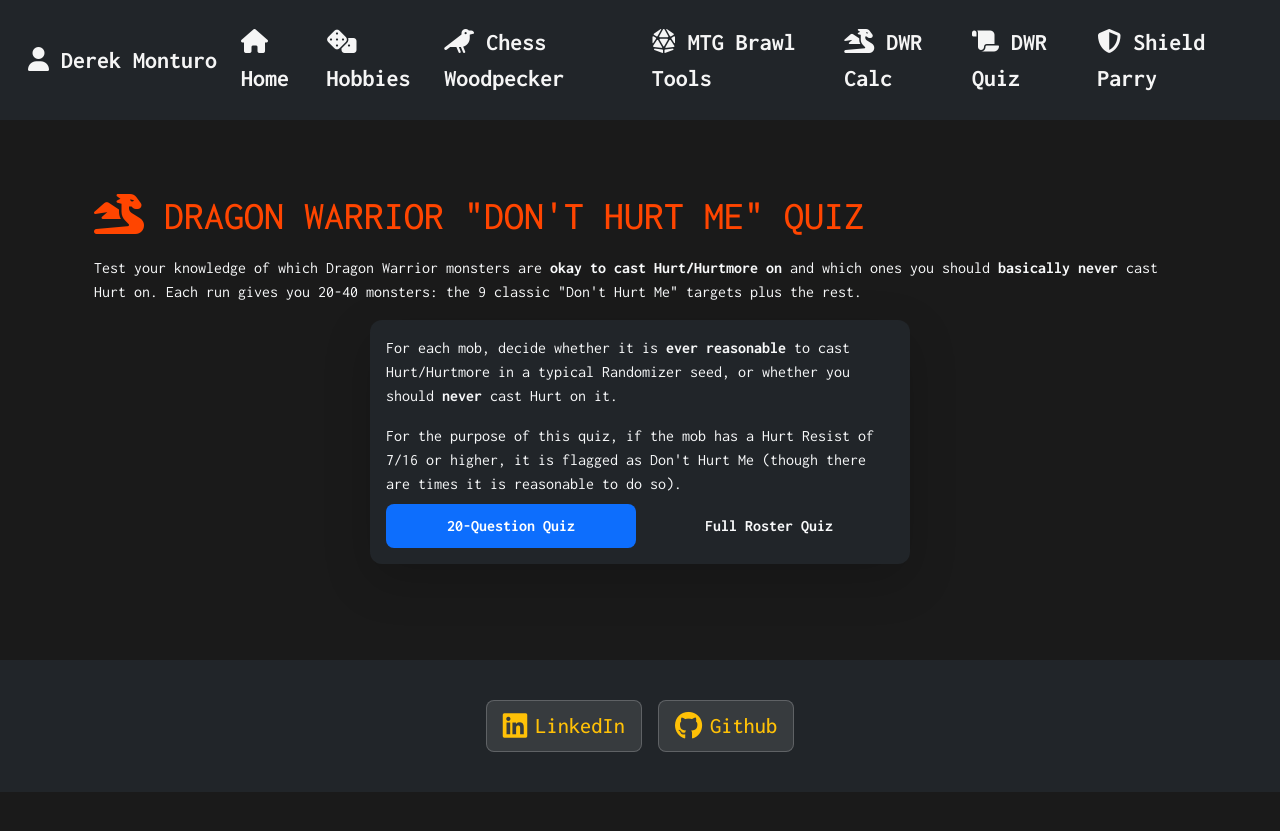
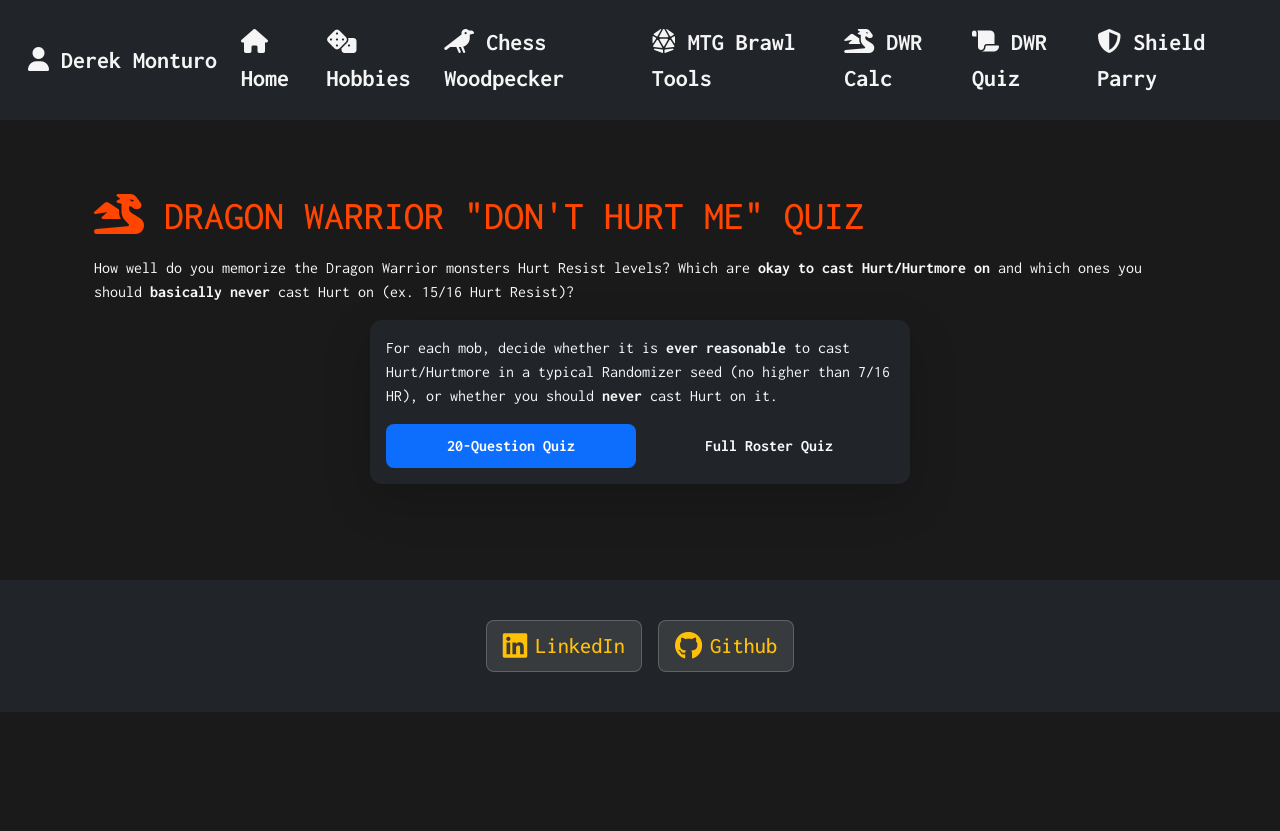
Before and after one commit to drmDev/drmDev.github.io, a Jekyll site: the page built from dwr-quiz.html, in a window 1280 px wide. Shown: the top 831 px of the page. Built offline with Jekyll 4.4.1, drawn with Linux system fonts in a browser that asks for light colours.

Commit message:
change so 7 of 16 HR means okay to hurt

```diff
--- a/assets/js/dwr-quiz.js
+++ b/assets/js/dwr-quiz.js
@@ -31,15 +31,15 @@
       key: "StoneMan",
       name: "Stoneman",
       image: "/assets/images/dwr/StoneMan.png",
-      isDontHurtMe: true,
-      hurtResistText: "7/16 Hurt resist (Don't Hurt Me)"
+      isDontHurtMe: false,
+      hurtResistText: "7/16 Hurt resist (Maybe Hurt Me)"
     },
     {
       key: "BlueDragon",
       name: "Blue Dragon",
       image: "/assets/images/dwr/BlueDragon.png",
-      isDontHurtMe: true,
-      hurtResistText: "7/16 Hurt resist (Don't Hurt Me)"
+      isDontHurtMe: false,
+      hurtResistText: "7/16 Hurt resist (Maybe Hurt Me)"
     },
     {
       key: "Golem",
@@ -104,7 +104,7 @@
   ];
 
   var QUIZ_20_LENGTH = 20;
-  var REQUIRED_DONT_HURT_ME_COUNT = 9;
+  var REQUIRED_DONT_HURT_ME_COUNT = 7;
   var QUIZ_MODE_SHORT = "short";
   var QUIZ_MODE_FULL = "full";
   var NEXT_QUESTION_DELAY_MS = 2000;
@@ -124,7 +124,7 @@
     var dontHurtMe = [];
     var others = [];
     for (var i = 0; i < DWR_MONSTERS.length; i += 1) {
-      // Always include all 9 "Don't Hurt Me" mobs.
+      // Always include all "Don't Hurt Me" mobs.
       if (DWR_MONSTERS[i].isDontHurtMe) {
         dontHurtMe.push(DWR_MONSTERS[i]);
       } else {
--- a/dwr-quiz.html
+++ b/dwr-quiz.html
@@ -62,18 +62,16 @@
 <div class="container py-4">
   <h1 class="mb-3"><i class="fas fa-dragon"></i> Dragon Warrior "Don't Hurt Me" Quiz</h1>
   <p class="mb-3 text-light">
-    Test your knowledge of which Dragon Warrior monsters are <strong>okay to cast Hurt/Hurtmore on</strong> and which ones you should
-    <strong>basically never</strong> cast Hurt on. Each run gives you 20-40 monsters: the 9 classic "Don't Hurt Me" targets plus the rest.
+    How well do you memorize the Dragon Warrior monsters Hurt Resist levels? Which are <strong>okay to cast Hurt/Hurtmore on</strong> and which ones you should
+    <strong>basically never</strong> cast Hurt on (ex. 15/16 Hurt Resist)?
   </p>
 
   <div id="dwr-quiz-card" class="card shadow-lg border-0 bg-dark text-light mb-4">
     <div class="card-body">
       <div id="dwr-quiz-intro">
         <p class="mb-3">
-          For each mob, decide whether it is <strong>ever reasonable</strong> to cast Hurt/Hurtmore in a typical Randomizer seed,
-          or whether you should <strong>never</strong> cast Hurt on it.
-          <p>For the purpose of this quiz, if the mob has a Hurt Resist of 7/16 or higher, it is flagged as Don't Hurt Me (though there are
-    times it is reasonable to do so).</p>
+          For each mob, decide whether it is <strong>ever reasonable</strong> to cast Hurt/Hurtmore in a typical Randomizer seed
+          (no higher than 7/16 HR), or whether you should <strong>never</strong> cast Hurt on it.
         </p>
         <div class="d-flex flex-column flex-sm-row gap-2">
           <button id="dwr-quiz-start-short" class="btn btn-primary flex-fill">
```
